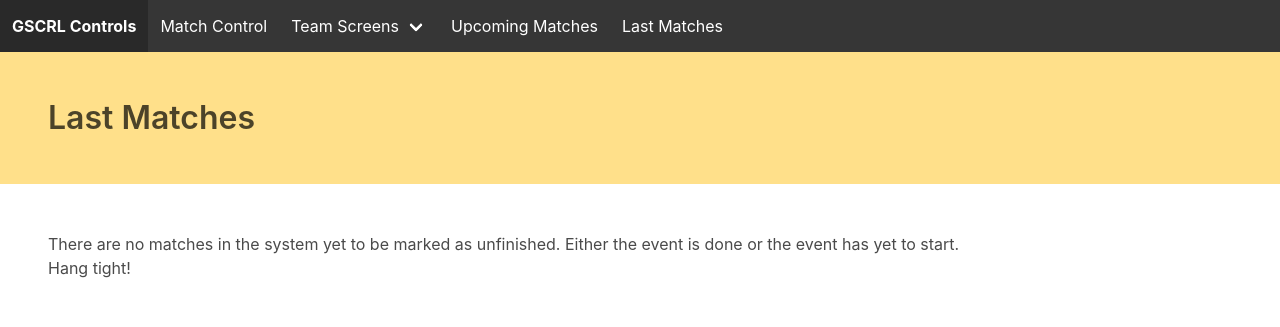
After one commit to GSCRL/arena-controls, a Flask app: template src/templates/last.html in a window 1280 px wide. The commit adds this page. Shown: the top 327 px of the page. Run offline with Flask 3, Linux system fonts and the light colour scheme; the template is opened without the code that fills it, so the values that code supplies are empty; some libraries are stand-ins or nearby versions.

Commit message:
Added last matches screen that (tentatively) works.

```diff
--- a/src/app.py
+++ b/src/app.py
@@ -12,6 +12,8 @@ robotEvent = EventConfig()
 
 app.config["SECRET_KEY"] = "secret secret key (required)!"
 socketio = SocketIO(app)
+
+from pprint import pprint
 
 
 @app.route("/")
@@ -30,9 +32,25 @@ def routeForUpcomingMatches():
             {"weightclass": t["weightclass"], "division": temp_event_div}
         )
 
-    print(upcoming_crossdiv_matches)
+    pprint(upcoming_crossdiv_matches)
+
     return render_template(
         "upcoming.html", div_matches=upcoming_crossdiv_matches, autoreload=autoreload
+    )
+
+
+@app.route("/lastmatches")
+def routeForLastMatches():
+    autoreload = request.args.get("autoreload")
+
+    last_crossdiv_matches = []
+    for t in robotEvent.tournaments:
+        temp_event_div = truefinals.getFinishedMatches(t["id"])
+        last_crossdiv_matches.append(
+            {"weightclass": t["weightclass"], "division": temp_event_div}
+        )
+    return render_template(
+        "last.html", div_matches=last_crossdiv_matches, autoreload=autoreload
     )
 
 
--- a/src/templates/base.html
+++ b/src/templates/base.html
@@ -66,6 +66,10 @@
             Upcoming Matches
           </a>
 
+          <a href="/lastmatches" class="navbar-item">
+            Last Matches
+          </a>
+
         </div>
       </div>
     </nav>
--- /dev/null
+++ b/src/templates/last.html
@@ -0,0 +1,67 @@
+{% extends "base.html" %}
+
+{% block bodysections %}
+
+<section class="hero is-warning">
+  <div class="hero-body">
+    <p class="title">
+      Last Matches
+    </p>
+  </div>
+</section>
+<section class="section">
+    {% if div_matches %}
+    <table class="table is-striped is-fullwidth">
+        <thead>
+          <tr>
+            <th>Division</th>
+            <th>Match Info</th>
+            <th>Red</th>
+            <th>Blue</th>
+          </tr>
+        </thead>
+        {% for division in div_matches %}
+          {% for match in division.division %}
+          <tr>
+            <td>{{ division.weightclass }} </td>
+            <td>{{ match.name }}</td>
+            {% for competitor in match.slots %}
+            <td>
+                  <b>{{ competitor.gscrl_friendly_name }}</b>
+                  {% if competitor['gscrl_wlt'] %}
+                  <div class="field is-grouped is-grouped-multiline">
+                    <div class="control">
+                    <div class="tags has-addons">
+                      <span class="tag">Wins</span>
+                      <span class="tag is-success is-light">{{ competitor['gscrl_wlt']['w'] }}</span>
+                    </div>
+                  </div>
+
+                  <div class="control">
+                    <div class="tags has-addons">
+                      <span class="tag">Losses</span>
+                      <span class="tag is-danger is-light">{{ competitor['gscrl_wlt']['l'] }}</span>
+                    </div>
+                  </div>
+
+                    <div class="control">
+                    <div class="tags has-addons">
+                      <span class="tag">Ties</span>
+                      <span class="tag is-warning is-light">{{ competitor['gscrl_wlt']['t'] }}</span>
+                    </div>
+                  </div>
+                </div>
+                  {% endif %}
+              </td>
+            {% endfor %}
+          </tr>
+          {% endfor %}
+          {% endfor %}
+
+        {% else %}
+        <p>There are no matches in the system yet to be marked as unfinished.  Either the event is done or the event has yet to start.</p>
+        <p> Hang tight!</p>
+        {% endif %}
+  </section>
+
+{% endblock %}
```
Also changed, not shown: src/truefinals_api/wrapper.py (+37 -0 lines).
